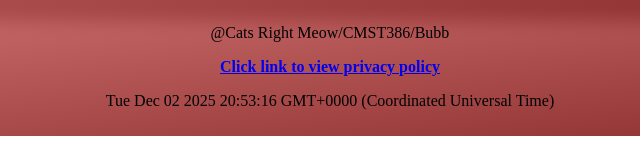
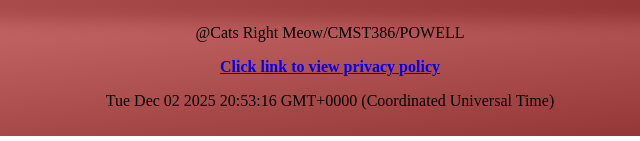
Before and after one commit to korinnepowell/CatsRightMeow, a plain HTML site: page himykittens.html in a window 1280 px wide. Shown: the part 1259-1400 px from the top of the page, 310-950 px from the left. Drawn offline with Linux system fonts and the light colour scheme; a web font is replaced by a local one.

Commit message:
Update himykittens.html

```diff
--- a/himykittens.html
+++ b/himykittens.html
@@ -114,11 +114,12 @@
   </div>
             </div>
     </div>
-    <div class="foot"><footer><p>@Cats Right Meow/CMST386/Bubb</p>
+    <div class="foot"><footer><p>@Cats Right Meow/CMST386/POWELL</p>
 		<p><b><a href="privacypolicy.html" target="_blank">Click link to view privacy policy</a></b></p>
 		<p id="datetime"><script>const d = new Date();
 			document.getElementById("datetime").innerHTML=d;</script></p></footer></div>
 
 <script src="script.js"></script>
 </body>
+
 </html>
```
